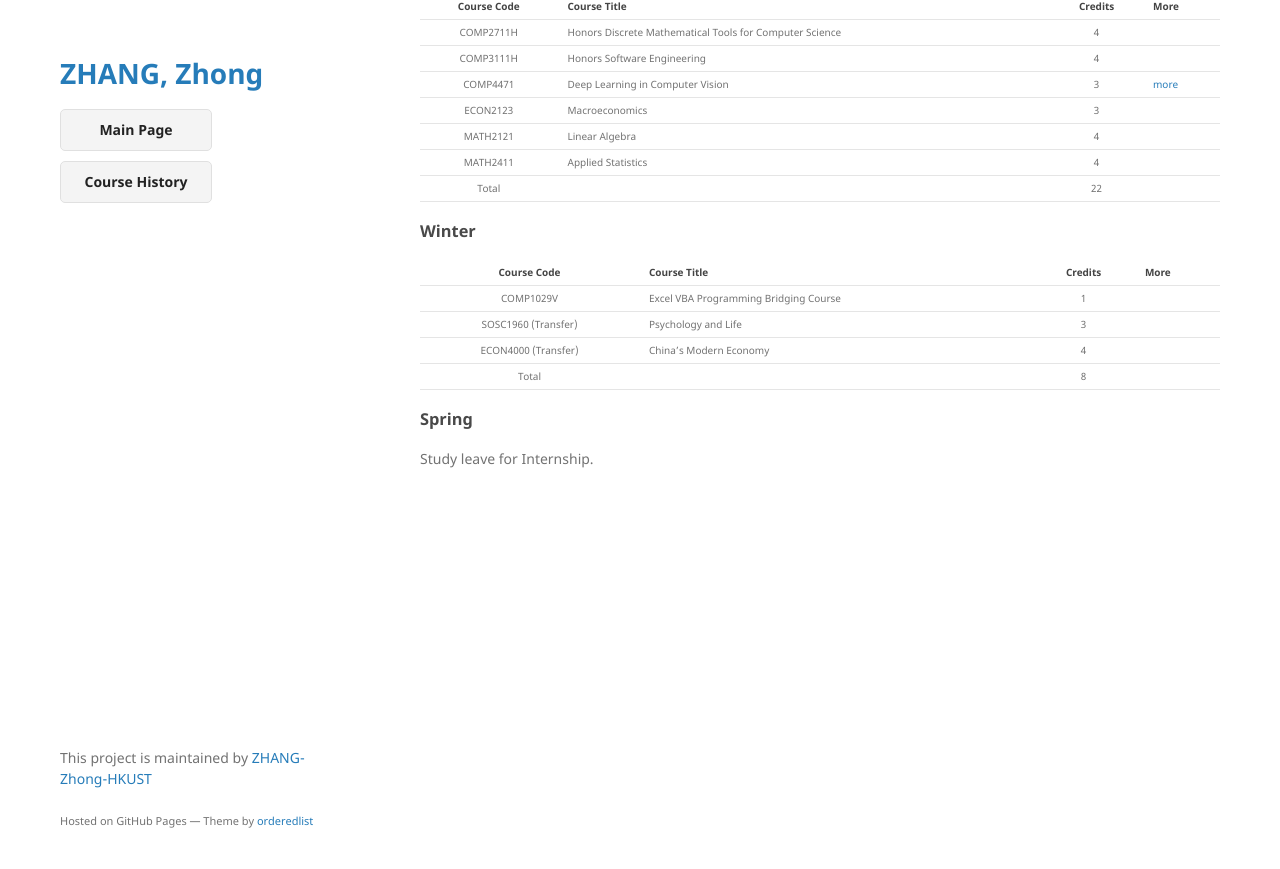
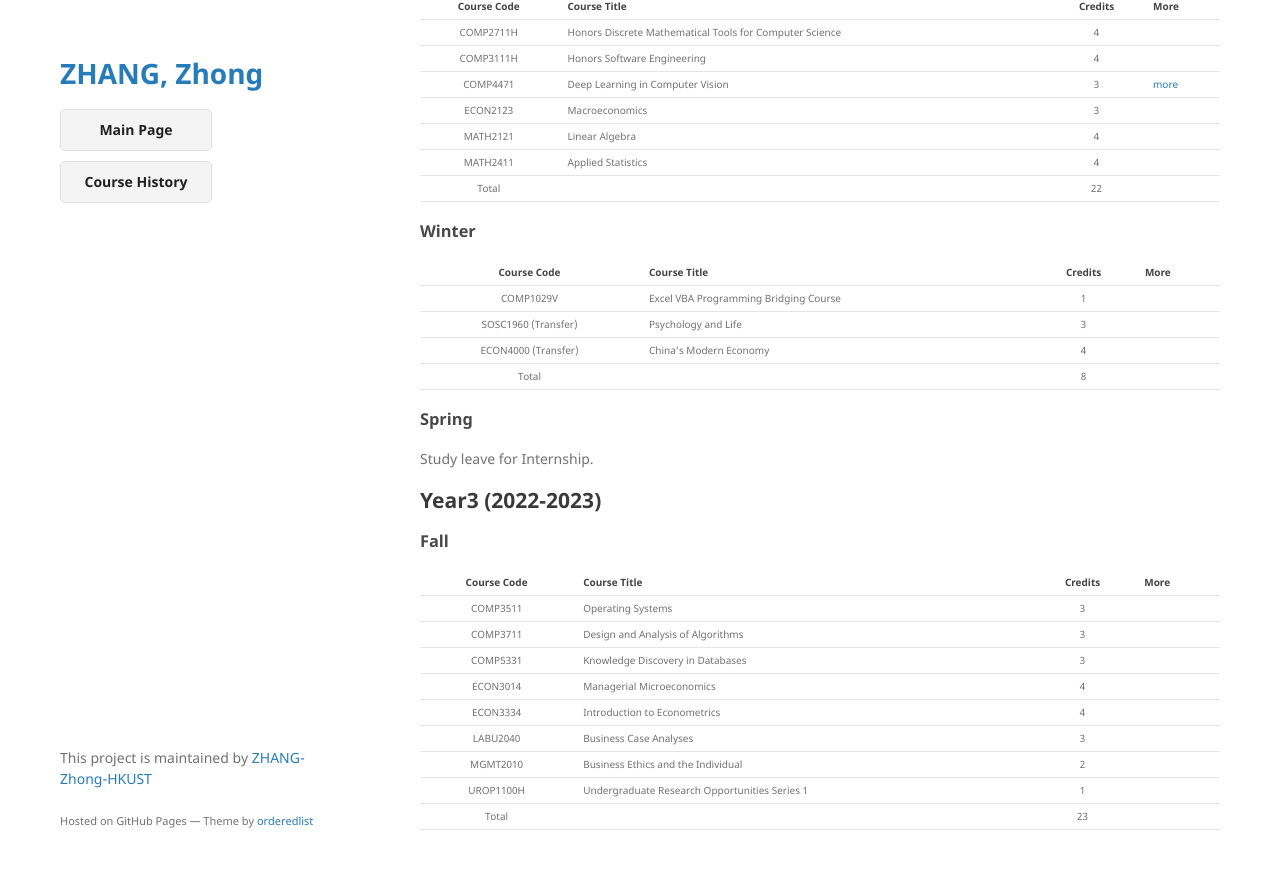
Before and after one commit to ZHANG-Zhong-HKUST/HomePage, a Jekyll site: the page built from CourseHistory.md, in a window 1280 px wide and 900 px high, scrolled down 1111 px. Shown: the top 869 px of the window. Built offline with Jekyll 4.4.1, drawn with Linux system fonts in a browser that asks for light colours; our own code applies the rules of GitHub Pages for plain Markdown files; the repository's description, which GitHub fills in, is left out.

Commit message:
update 8/9/2022

```diff
--- a/CourseHistory.md
+++ b/CourseHistory.md
@@ -65,9 +65,25 @@
 |:--:|:---|:--:|:---|
 |COMP1029V|Excel VBA Programming Bridging Course|1||
 |SOSC1960 (Transfer)|Psychology and Life|3||
-|ECON4000 (Transfer)|China's Modern Economy|4|
+|ECON4000 (Transfer)|China's Modern Economy|4||
 |Total||8||
 
 ### Spring
 
 Study leave for Internship.
+
+## Year3 (2022-2023)
+
+### Fall
+
+|Course Code|Course Title|Credits|More|
+|:--:|:---|:--:|:---|
+|COMP3511|Operating Systems|3||
+|COMP3711|Design and Analysis of Algorithms|3||
+|COMP5331|Knowledge Discovery in Databases|3||
+|ECON3014|Managerial Microeconomics|4||
+|ECON3334|Introduction to Econometrics|4||
+|LABU2040|Business Case Analyses|3||
+|MGMT2010|Business Ethics and the Individual|2||
+|UROP1100H|Undergraduate Research Opportunities Series 1|1||
+|Total||23||
```
